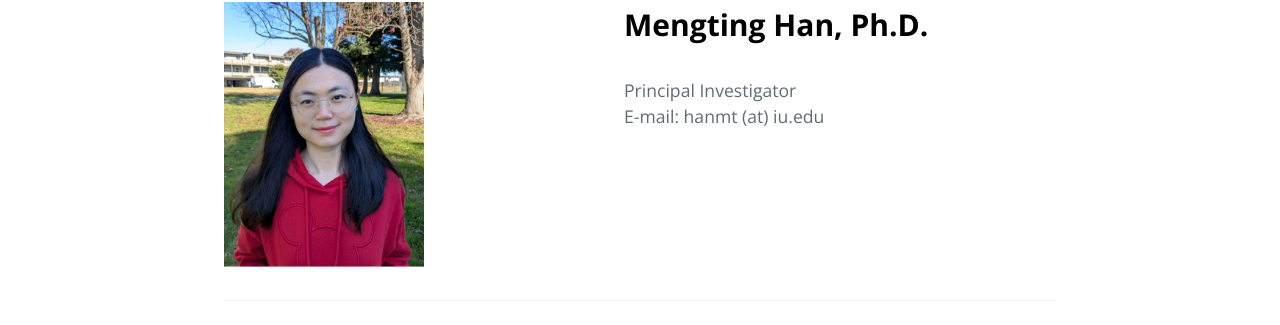
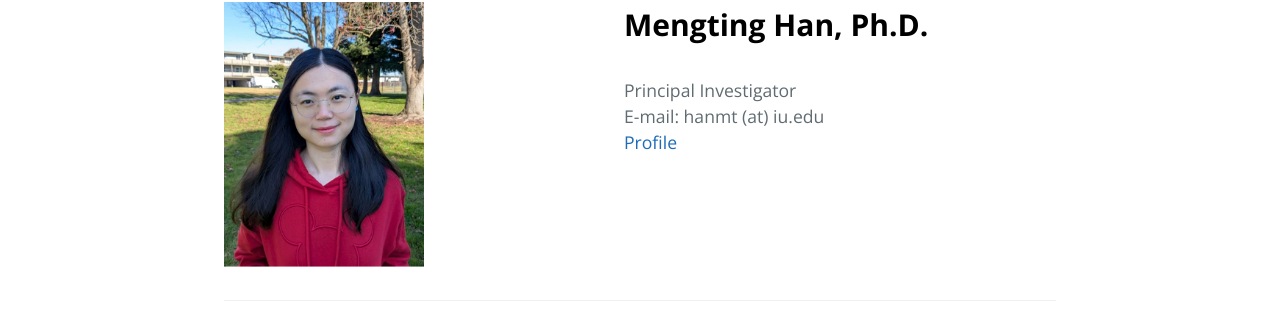
Before and after one commit to Hanmt-Lab/Hanmt-Lab.github.io, a Jekyll site: the page built from people/index.html, in a window 1280 px wide. Shown: the part 335-660 px from the top of the page. Built offline with Jekyll 4.4.1, drawn with Linux system fonts in a browser that asks for light colours.

Commit message:
Update index.html

```diff
--- a/people/index.html
+++ b/people/index.html
@@ -16,8 +16,12 @@ group: members
             <div>
                <p style="font-size: 30px; color: black"><strong>{{member.name}}</strong></p>
                <p>{{member.position}}<br>
-                  E-mail: {{member.email}}
-
+                  E-mail: {{member.email}}<br>
+                  {% if member.links %}
+                     {% for link in member.links %}
+                        <a href="{{link.url}}" alt="{{link.name}} (opens in new tab)" target="_blank">{{link.name}}</a>
+                     {% endfor %}
+                  {% endif %}
                </p>
             </div>
       </div>
```
